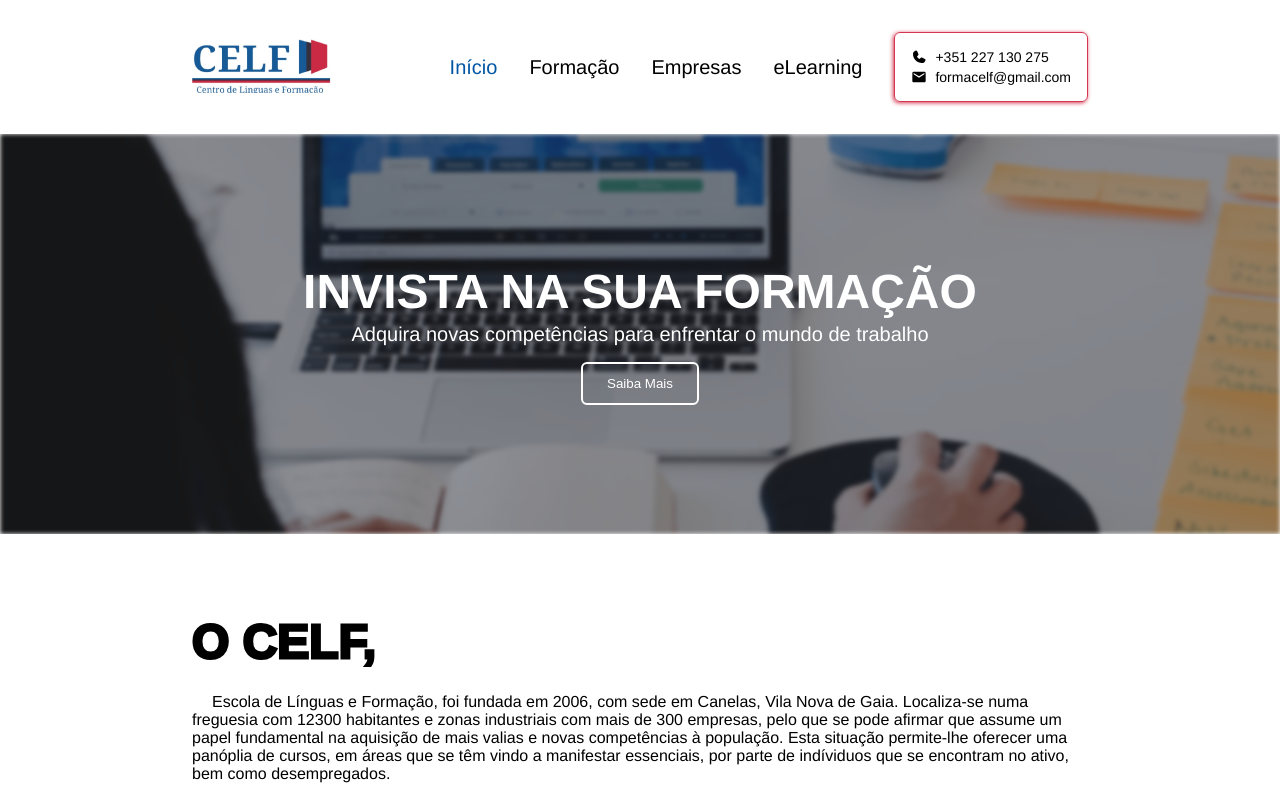
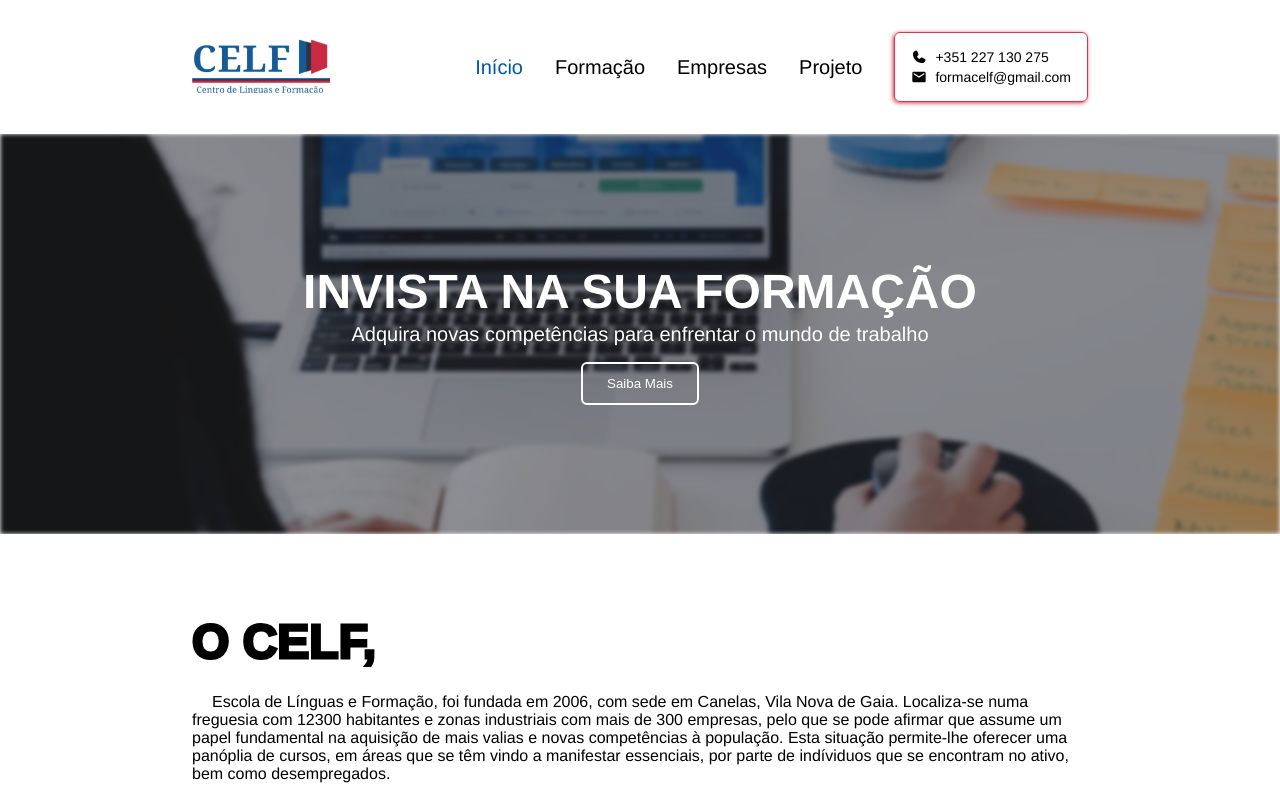
Before and after one commit to Martin42/celf, a React (Create React App) app: page / in a window 1280 px wide. Shown: the top 787 px of the page. Built offline with nearby package versions, Linux system fonts and the light colour scheme.

Commit message:
fix-navbar

```diff
--- a/src/components/navbar.jsx
+++ b/src/components/navbar.jsx
@@ -93,13 +93,13 @@ export const Navbar = () => {
               Empresas
             </Link>
             {/* ICON ELEARNING */}
-            <Link to={"/elearning"} onClick={toggleNav} className="nav-group">
+            <Link to={"/projeto"} onClick={toggleNav} className="nav-group">
               <svg
                 xmlns="http://www.w3.org/2000/svg"
                 className="link-svg-properties"
                 viewBox="0 0 21 21"
                 role="img"
-                aria-label="elearning icon"
+                aria-label="projeto icon"
               >
                 <path
                   d="M2.549 7.99984C3.61317 4.619 6.77984 2.1665 10.5207 2.1665C14.8523 2.1665 18.414 5.45567 18.8332 9.6665L17.1665 9.32734M18.4507 12.9998C17.9141 14.693 16.8521 16.1712 15.4188 17.2201C13.9854 18.269 12.2552 18.834 10.479 18.8332C6.14734 18.8332 2.58567 15.544 2.1665 11.3332L3.83317 11.6723"
@@ -116,7 +116,7 @@ export const Navbar = () => {
                   strokeLinejoin="round"
                 />
               </svg>
-              Elearning
+              Projeto
             </Link>
           </nav>
         </section>
@@ -144,10 +144,10 @@ export const Navbar = () => {
                 Empresas
               </Link>
               <Link
-                to={"/elearning"}
-                className={`${location === "/elearning" ? "active" : ""}`}
+                to={"/projeto"}
+                className={`${location === "/projeto" ? "active" : ""}`}
               >
-                eLearning
+                Projeto
               </Link>
 
               <div className="contacts-container">
--- a/src/index.js
+++ b/src/index.js
@@ -16,7 +16,7 @@ root.render(
         <Route path="/" element={<App />} />
         <Route path="/formacao" element={""} />
         <Route path="/empresas" element={""} />
-        <Route path="/elearning" element={""} />
+        <Route path="/projeto" element={""} />
       </Routes>
     </Router>
   </React.StrictMode>
```
